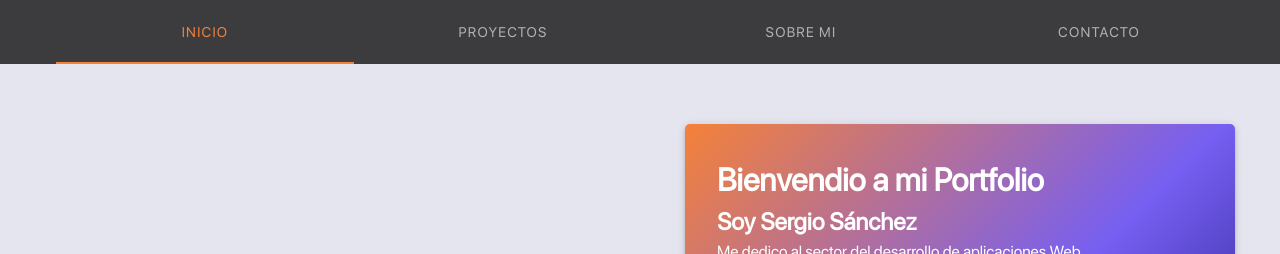
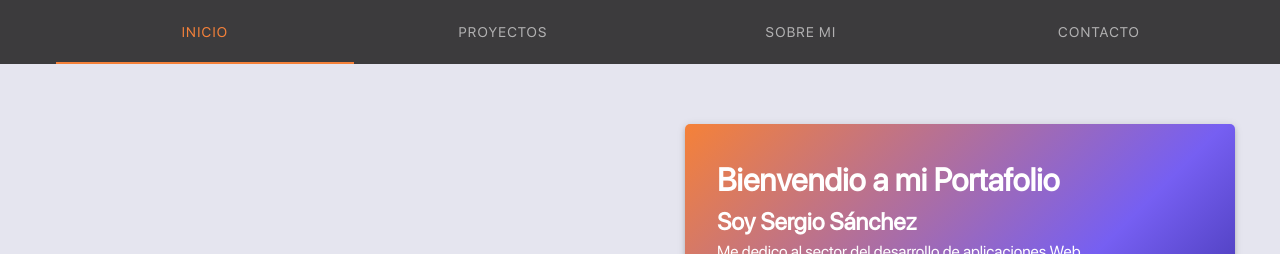
Before and after one commit to zergiales/portafolio, a Vue app: page / in a window 1280 px wide. Shown: the top 254 px of the page. Built offline with nearby package versions, Linux system fonts and the light colour scheme; no server answers.

Commit message:
subida de favicon

```diff
--- a/src/components/MyHome.vue
+++ b/src/components/MyHome.vue
@@ -17,7 +17,7 @@
       <v-col xl="6" lg="6" md="12" sm="12" class="text-center
       fade-scroll d-flex justify-center  white--text">
         <div class="contenedor1 elevation-3">
-          <h1>Bienvendio a mi Portfolio </h1>
+          <h1>Bienvendio a mi Portafolio </h1>
           <h2>Soy Sergio Sánchez</h2>
           <p>
             Me dedico al sector del desarrollo de aplicaciones Web<br />
```
Also changed, not shown: 1 other file (tests, documents, lock files or other folders).
